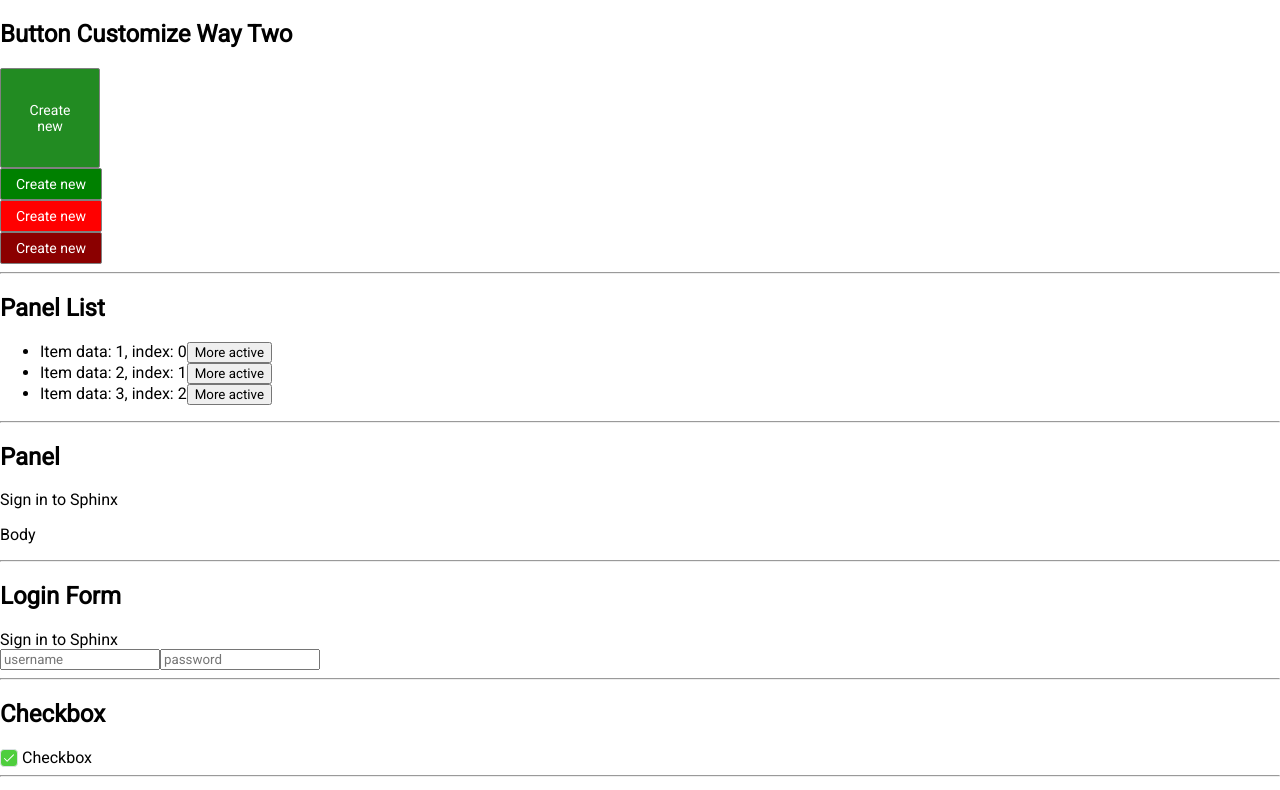
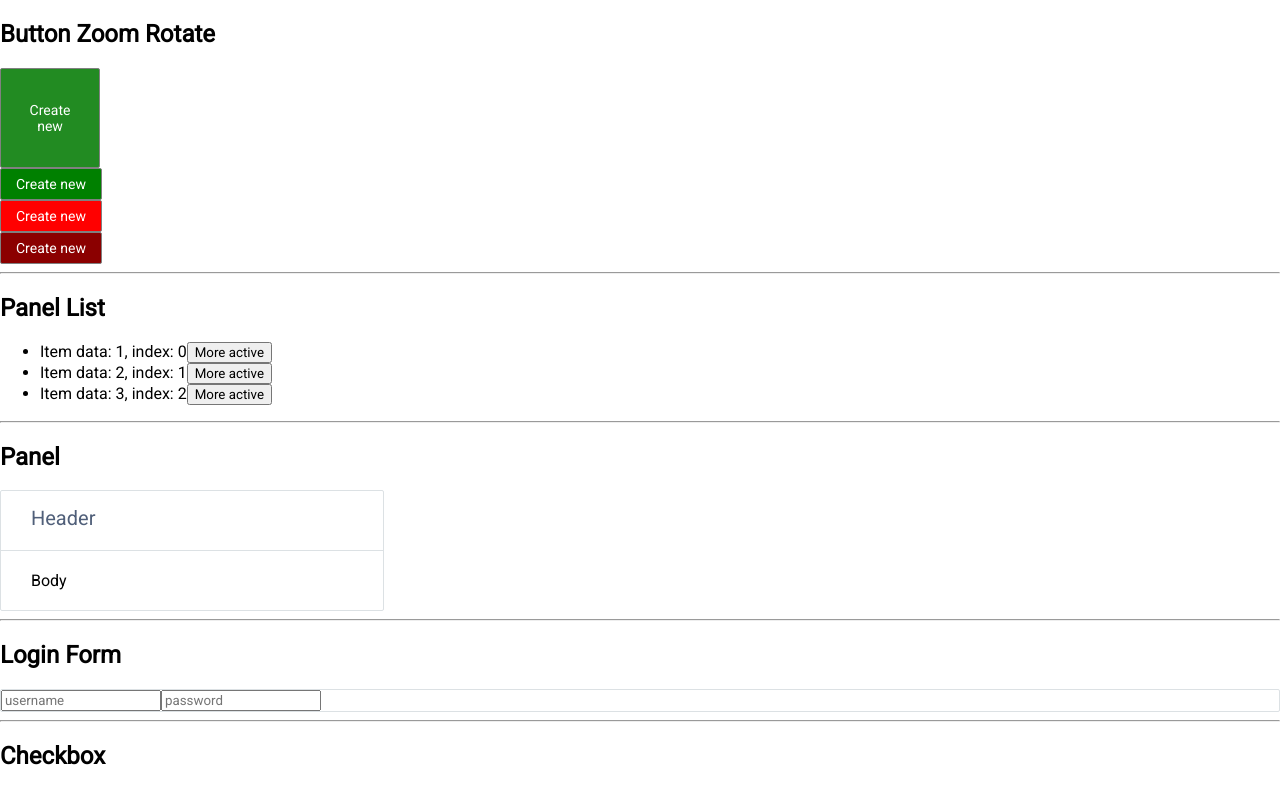
Before and after one commit to phichidung/test-ui, a React (Create React App) app: page / in a window 1280 px wide. Shown: the top 790 px of the page. Built offline with nearby package versions, Linux system fonts and the light colour scheme.

Commit message:
add dividers, rename button customize way two, add index of components folder

```diff
--- a/src/App.js
+++ b/src/App.js
@@ -1,19 +1,18 @@
-import React, { Component } from 'react';
+import React, { Component }               from 'react';
 import {
-    Panel,
     PanelList,
     LoginForm,
-    ButtonCustomizeWayTwo,
+    ButtonZoomRotate,
     Checkbox,
     Paginator,
     DataTable,
     DropDown,
     Button,
-    ScrollBar
-}                           from '../src/ui';
-import Clock                from './components/Clock';
-import Timer                from './components/Timer';
-import Todo                 from './components/Todo';
+    ScrollBar,
+}                                         from '../src/ui';
+import Panel, { PanelBody, PanelHeader }  from "./ui/Panel";
+import { Clock, Timer, Todo }             from './components';
+import { dividers }                       from "./common/dividers";
 
 export default class App extends Component {
 
@@ -36,33 +35,29 @@ export default class App extends Component {
         return (
             <div>
                 <section>
-                    <h1>Button Customize Way Two</h1>
+                    <h1>Button Zoom Rotate</h1>
                     <div>
-                        <ButtonCustomizeWayTwo
-                            role={'success'}
+                        <ButtonZoomRotate role={'success'}
                                           active={true}
                                           move={true}
                         >
                             Create new
-                        </ButtonCustomizeWayTwo>
-                        <ButtonCustomizeWayTwo
-                            role={'success'}
+                        </ButtonZoomRotate>
+                        <ButtonZoomRotate role={'success'}
                                           active={true}
                         >
                             Create new
-                        </ButtonCustomizeWayTwo>
-                        <ButtonCustomizeWayTwo
-                            role={'danger'}
+                        </ButtonZoomRotate>
+                        <ButtonZoomRotate role={'danger'}
                                           active={false}
                         >
                             Create new
-                        </ButtonCustomizeWayTwo>
-                        <ButtonCustomizeWayTwo
-                            role={'danger'}
+                        </ButtonZoomRotate>
+                        <ButtonZoomRotate role={'danger'}
                                           active={true}
                         >
                             Create new
-                        </ButtonCustomizeWayTwo>
+                        </ButtonZoomRotate>
                     </div>
                 </section>
 
@@ -79,10 +74,18 @@ export default class App extends Component {
                 <hr/>
 
                 <section>
-                    <h1>Panel</h1>
-                    <Panel header={'Sign in to Sphinx'}>
-                        <p>Body</p>
+                    <h2>Panel</h2>
+                    <div style={{ width: '30%' }}>
+                        <Panel>
+                            <PanelHeader>
+                                Header
+                            </PanelHeader>
+                            {dividers.dividerTop}
+                            <PanelBody>
+                                Body
+                            </PanelBody>
                         </Panel>
+                    </div>
                 </section>
 
                 <hr/>
@@ -96,8 +99,7 @@ export default class App extends Component {
 
                 <section>
                     <h1>Checkbox</h1>
-                    <Checkbox
-                        checked={'true'}
+                    <Checkbox checked={'true'}
                               label={'Checkbox'}
                               onChange={ (checked) => console.log(checked) }
                     />
@@ -118,8 +120,7 @@ export default class App extends Component {
                         <DataTable
                             header={[
                                 <th>
-                                    <Checkbox
-                                        checked={'true'}
+                                    <Checkbox checked={'true'}
                                               onChange={ (checked) => console.log(checked) }
                                     />
                                 </th>,
@@ -137,8 +138,7 @@ export default class App extends Component {
                                 return (
                                     <tr key={index}>
                                         <td>
-                                            <Checkbox
-                                                checked={'true'}
+                                            <Checkbox checked={'true'}
                                                       onChange={ (checked) => console.log(checked) }
                                             />
                                         </td>
@@ -157,8 +157,7 @@ export default class App extends Component {
                         <DataTable
                             header={[
                                 <th>
-                                    <Checkbox
-                                        checked={'true'}
+                                    <Checkbox checked={'true'}
                                               onChange={ (checked) => console.log(checked) }
                                     />
                                 </th>,
@@ -176,8 +175,7 @@ export default class App extends Component {
                                 return (
                                     <tr key={index}>
                                         <td>
-                                            <Checkbox
-                                                checked={'true'}
+                                            <Checkbox checked={'true'}
                                                       onChange={ (checked) => console.log(checked) }
                                             />
                                         </td>
@@ -218,8 +216,7 @@ export default class App extends Component {
 
                 <section>
                     <h1>DropDown</h1>
-                    <DropDown
-                        show={this.state.showDropDown}
+                    <DropDown show={this.state.showDropDown}
                               toggleDropDown={ () => this.toggleDropDown() }
                     />
                 </section>
@@ -228,64 +225,55 @@ export default class App extends Component {
 
                 <section>
                     <h1>Button</h1>
-                    <Button
-                        onClick={ () => alert('Samurai')}
+                    <Button onClick={ () => alert('Samurai')}
                             disabled={true}
                             role={''}
                     >
                         Click
                     </Button>
-                    <Button
-                        onClick={ () => alert('Samurai')}
+                    <Button onClick={ () => alert('Samurai')}
                             disabled={false}
                             role={'primary'}
                     >
                         Click
                     </Button>
-                    <Button
-                        onClick={ () => alert('Samurai')}
+                    <Button onClick={ () => alert('Samurai')}
                             disabled={false}
                             role={'secondary'}
                     >
                         Click
                     </Button>
-                    <Button
-                        onClick={ () => alert('Samurai')}
+                    <Button onClick={ () => alert('Samurai')}
                             disabled={false}
                             role={'success'}
                     >
                         Click
                     </Button>
-                    <Button
-                        onClick={ () => alert('Samurai')}
+                    <Button onClick={ () => alert('Samurai')}
                             disabled={false}
                             role={'info'}
                     >
                         Click
                     </Button>
-                    <Button
-                        onClick={ () => alert('Samurai')}
+                    <Button onClick={ () => alert('Samurai')}
                             disabled={false}
                             role={'warning'}
                     >
                         Click
                     </Button>
-                    <Button
-                        onClick={ () => alert('Samurai')}
+                    <Button onClick={ () => alert('Samurai')}
                             disabled={false}
                             role={'danger'}
                     >
                         Click
                     </Button>
-                    <Button
-                        onClick={ () => alert('Samurai')}
+                    <Button onClick={ () => alert('Samurai')}
                             disabled={false}
                             role={'link'}
                     >
                         Click
                     </Button>
-                    <Button
-                        onClick={ () => alert('Samurai')}
+                    <Button onClick={ () => alert('Samurai')}
                             disabled={false}
                             responsive={true}
                     >
--- /dev/null
+++ b/src/common/dividers.js
@@ -0,0 +1,6 @@
+import React from 'react';
+
+export const dividers = {
+    dividerTop       : <div style={{ borderTop: 'solid 1px #dce1e4' }}/>,
+    dividerTopMargin : <div style={{ borderTop: 'solid 1px #dce1e4', margin: '0 30px' }}/>
+};
--- /dev/null
+++ b/src/components/index.js
@@ -0,0 +1,9 @@
+import Clock from "./Clock";
+import Timer from "./Timer";
+import Todo from "./Todo";
+
+export {
+    Clock,
+    Timer,
+    Todo
+}
--- a/src/ui/ButtonCustomizeWayTwo.js
+++ b/src/ui/ButtonZoomRotate.js
@@ -1,7 +1,7 @@
 import React, { Component } from 'react';
-import './ButtonCustomizeWayTwo.css';
+import './ButtonZoomRotate.css';
 
-export default class ButtonCustomizeWayTwo extends Component {
+export default class ButtonZoomRotate extends Component {
 
     constructor(props) {
         super(props);
--- /dev/null
+++ b/src/ui/Panel.css
@@ -0,0 +1,16 @@
+.itami.panel {
+    border: solid 1px #dce1e4;
+    border-radius: 2px;
+    background-color: #fff;
+}
+
+.itami.panel-header {
+    font-size: 20px;
+    font-weight: 500;
+    color: #505f79;
+    margin: 15px 30px 20px 30px;
+}
+
+.itami.panel-body {
+    padding: 20px 30px;
+}
--- a/src/ui/Panel.js
+++ b/src/ui/Panel.js
@@ -1,19 +1,50 @@
 import React, { Component } from 'react';
+import PropTypes            from 'prop-types';
+import './Panel.css';
+
+export class PanelHeader extends Component {
+
+    render() {
+        const { children } = this.props;
+
+        return (
+            <div className={'itami panel-header'}>
+                {children}
+            </div>
+        );
+    }
+}
+
+export class PanelBody extends Component {
+
+    render() {
+        const { children } = this.props;
+
+        return (
+            <div className={'itami panel-body'}>
+                {children}
+            </div>
+        );
+    }
+}
 
 export default class Panel extends Component {
 
     render() {
-        const { header, children } = this.props;
+        const { children } = this.props;
 
         return (
-            <div>
-                <div>
-                    { header }
-                </div>
-                <div>
-                    { children }
-                </div>
+            <div className={'itami panel'}>
+                { children }
             </div>
         );
     }
 }
+
+PropTypes.defaultProps = {
+    children: <div></div>
+};
+
+PropTypes.propTypes = {
+    children: PropTypes.node
+};
--- a/src/ui/index.js
+++ b/src/ui/index.js
@@ -1,19 +1,21 @@
 import LoginForm from "./LoginForm";
 import Panel from "./Panel";
 import PanelList from "./PanelList";
-import ButtonCustomizeWayTwo from "./ButtonCustomizeWayTwo";
+import ButtonZoomRotate from "./ButtonZoomRotate";
 import Checkbox from "./Checkbox";
 import Paginator from "./Paginator";
 import DataTable from "./DataTable";
 import DropDown from "./DropDown";
 import Button from "./Button";
 import ScrollBar from "./ScrollBar";
+import * as panel from "./Panel";
 
 export {
     LoginForm,
+    panel,
     Panel,
     PanelList,
-    ButtonCustomizeWayTwo,
+    ButtonZoomRotate,
     Checkbox,
     Paginator,
     DataTable,
```
Also changed, not shown: src/ui/Checkbox.js (+9 -5 lines), src/ui/ButtonZoomRotate.css (renamed from src/ui/ButtonCustomizeWayTwo.css). Lines whose indentation alone changed are shown as unchanged.
